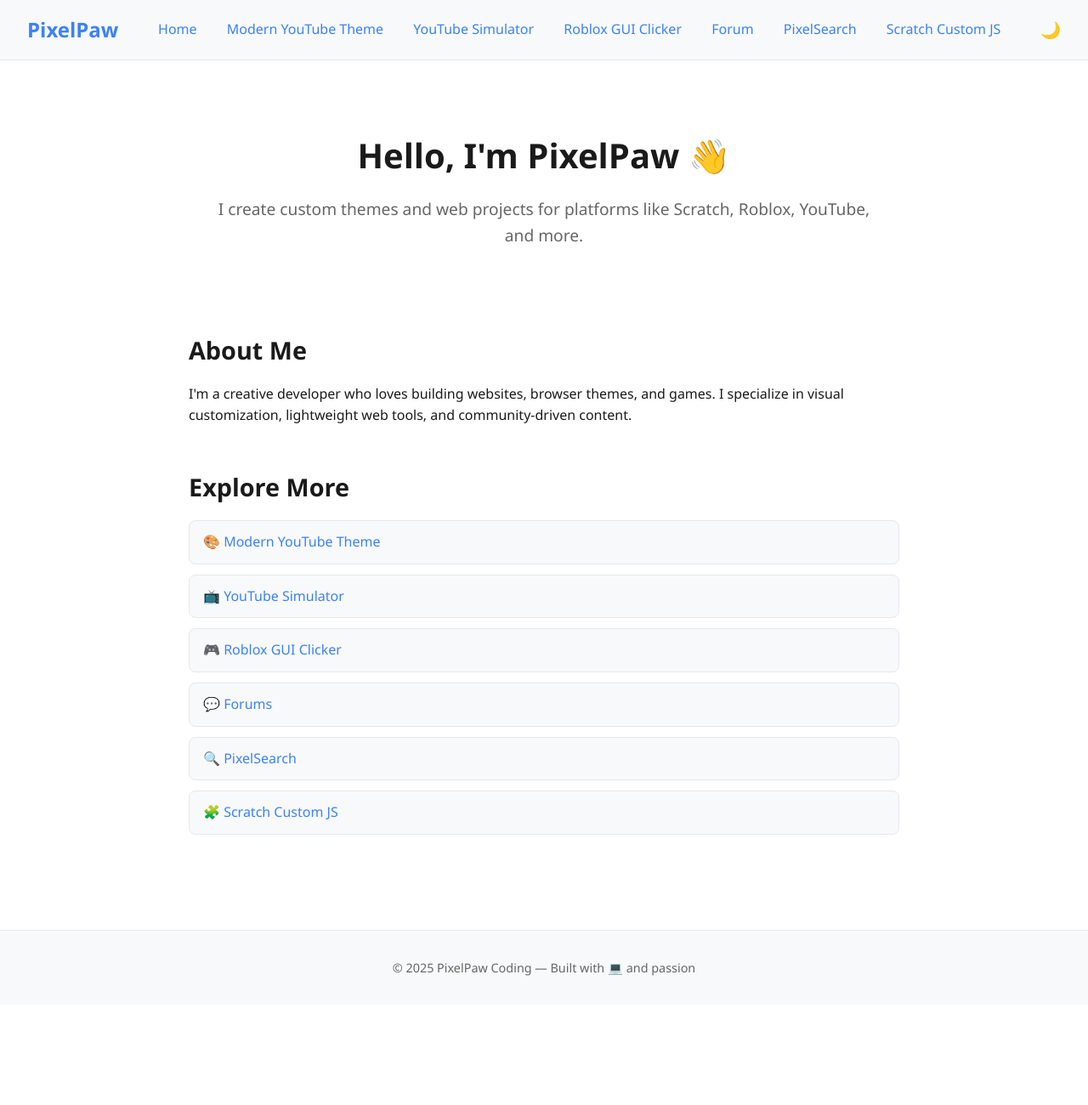
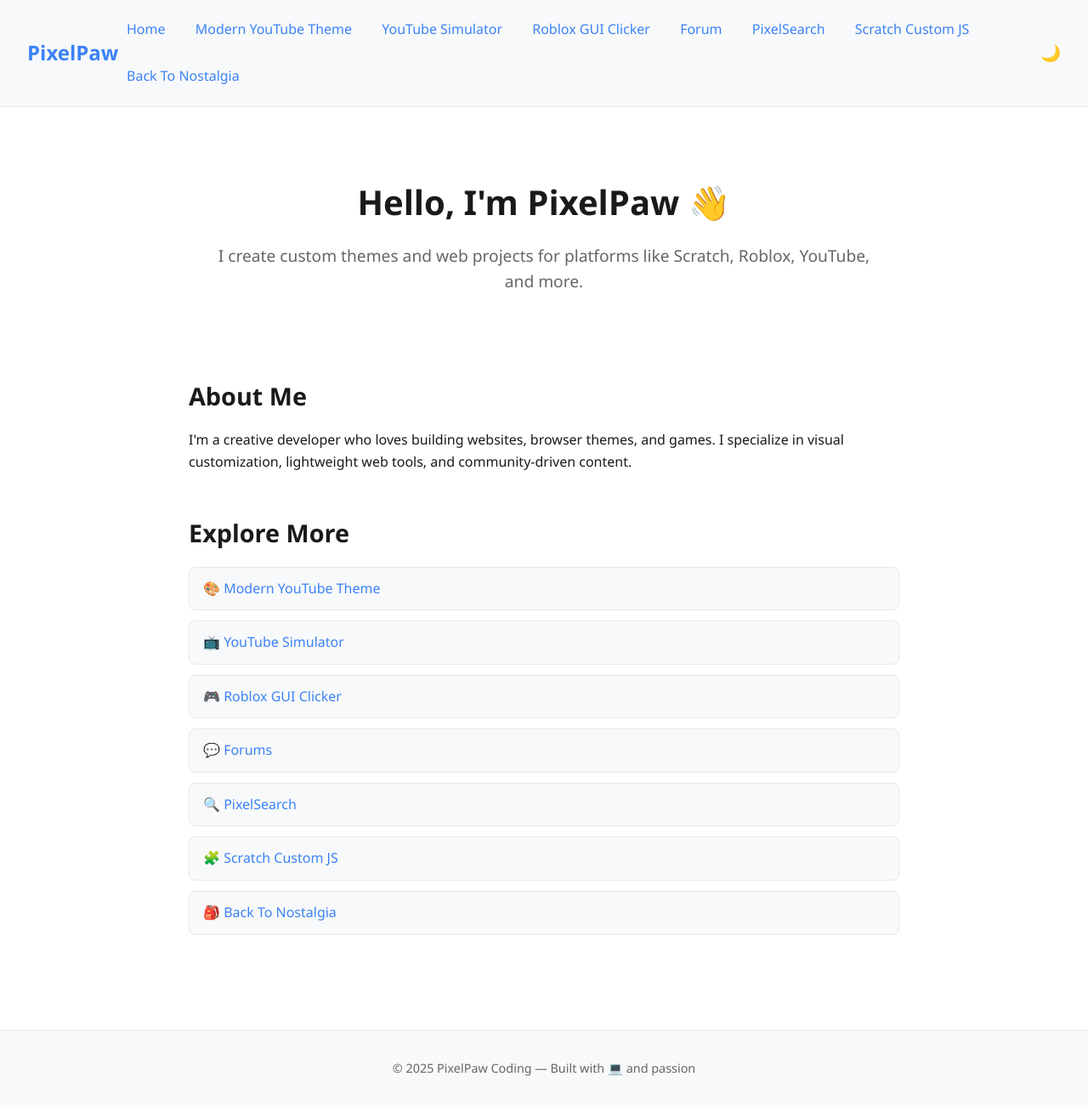
Before and after one commit to PixelPaw-Coding/pixelpaw-coding.github.io, a plain HTML site: page index.html in a window 1280 px wide. Shown: the whole page at 85% size. Before the commit the page ends 1182 px from the top, so only its background shows below. Drawn offline with Linux system fonts and the light colour scheme; a script that the page names is missing.

Commit message:
Update index.html

```diff
--- a/index.html
+++ b/index.html
@@ -19,6 +19,7 @@
       <a href="forums/">Forum</a>
       <a href="PixelSearch/">PixelSearch</a>
       <a href="scratch-customjs/">Scratch Custom JS</a>
+      <a href="https://pixelpaw-coding.github.io/back-to-nostalgia/" target="_blank">Back To Nostalgia</a>
     </nav>
     <button id="theme-toggle" aria-label="Toggle theme">🌙</button>
   </header>
@@ -46,6 +47,7 @@
         <li><a href="forums/">💬 Forums</a></li>
         <li><a href="PixelSearch/">🔍 PixelSearch</a></li>
         <li><a href="scratch-customjs/">🧩 Scratch Custom JS</a></li>
+        <li><a href="https://pixelpaw-coding.github.io/back-to-nostalgia/">🎒 Back To Nostalgia</a></li>
       </ul>
     </section>
   </main>
```
